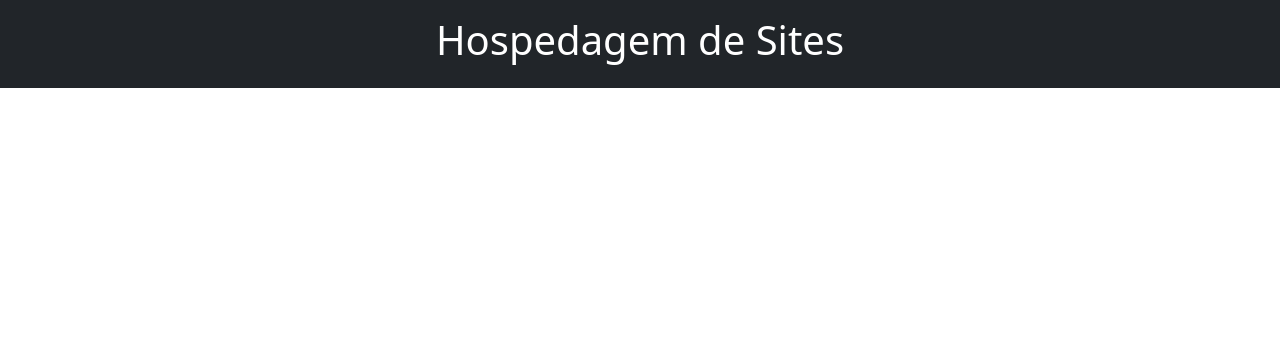
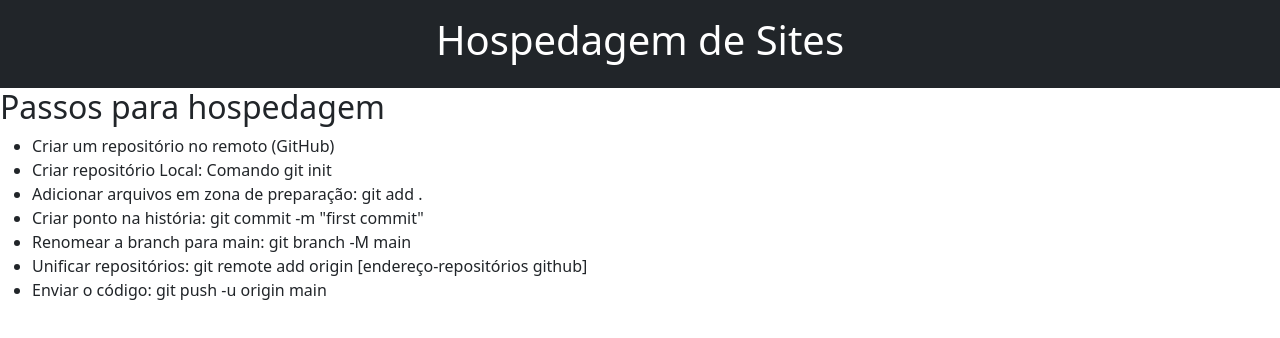
Before and after one commit to Carloseduardocm/hospedagem-sites, a plain HTML site: page index.html in a window 1280 px wide. Drawn offline with nearby package versions, Linux system fonts and the light colour scheme.

Commit message:
update index

```diff
--- a/index.html
+++ b/index.html
@@ -13,6 +13,18 @@
     <header class="bg-dark text-white p-3 text-center">
         <h1>Hospedagem de Sites</h1>
     </header>
+    <main>
+        <h2>Passos para hospedagem</h2>
+        <ul>
+            <li>Criar um repositório no remoto (GitHub)</li>
+            <li>Criar repositório Local: Comando git init</li>
+            <li>Adicionar arquivos em zona de preparação: git add .</li>
+            <li>Criar ponto na história: git commit -m "first commit"</li>
+            <li>Renomear a branch para main: git branch -M main</li>
+            <li>Unificar repositórios: git remote add origin [endereço-repositórios github]</li>
+            <li>Enviar o código: git push -u origin main</li>
+        </ul>
+    </main>
 
 </body>
 
```
